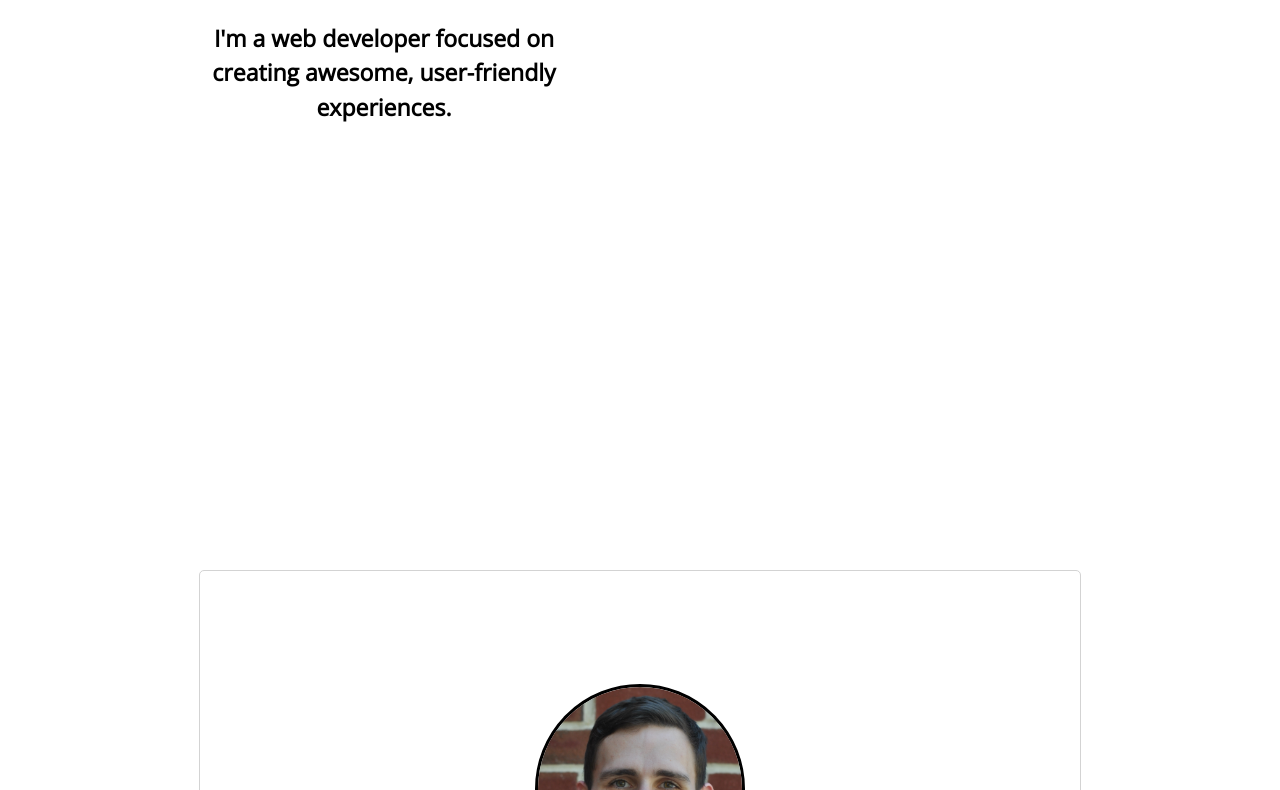
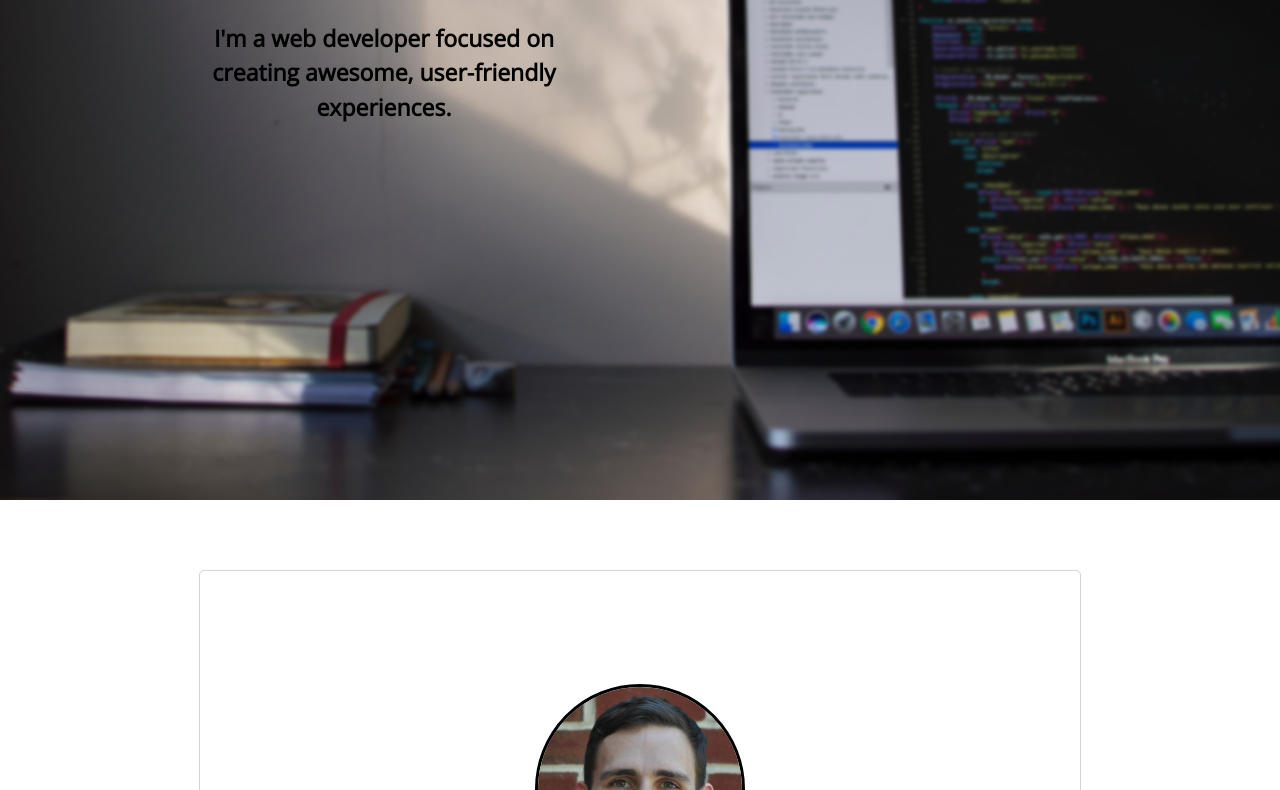
Before and after one commit to tsputzke/portfolio, a plain HTML site: page index.html in a window 1280 px wide. Shown: the part 300-1090 px from the top of the page. Drawn offline with nearby package versions, Linux system fonts and the light colour scheme; the site is published under a folder, as on GitHub Pages, so addresses that start at the root find nothing.

Commit message:
Fix background image url

```diff
--- a/style.css
+++ b/style.css
@@ -236,7 +236,7 @@ a { color: black; text-decoration: none; }
     top: 60px;
     width: 80%;
     margin: auto;
-    background: url("/images/laptop-backgroundIMG.png") top center no-repeat;
+    background: url("./images/laptop-backgroundIMG.png") top center no-repeat;
     background-size: cover;
   }
 
```
